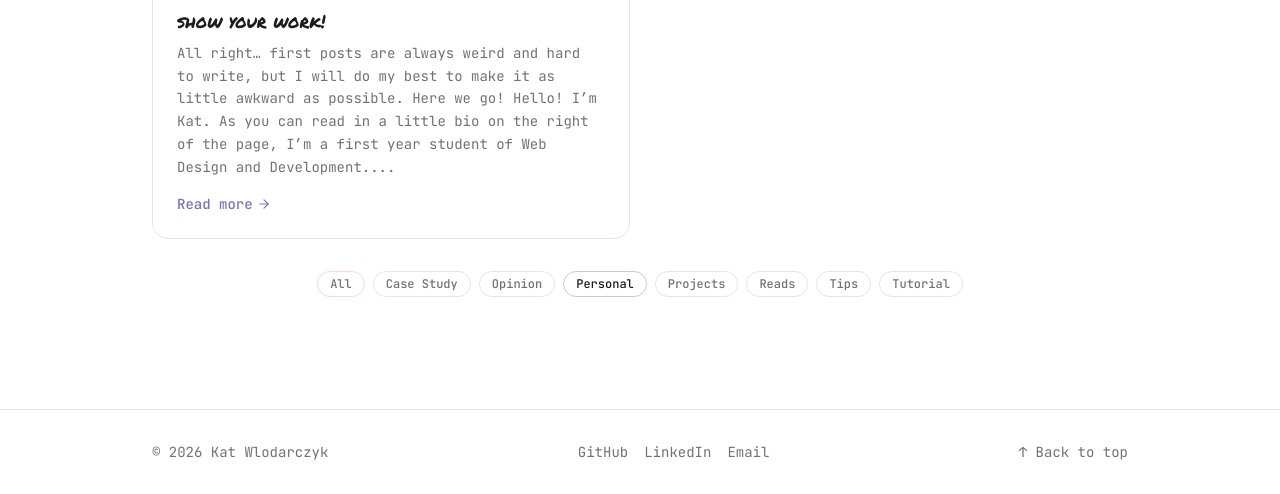
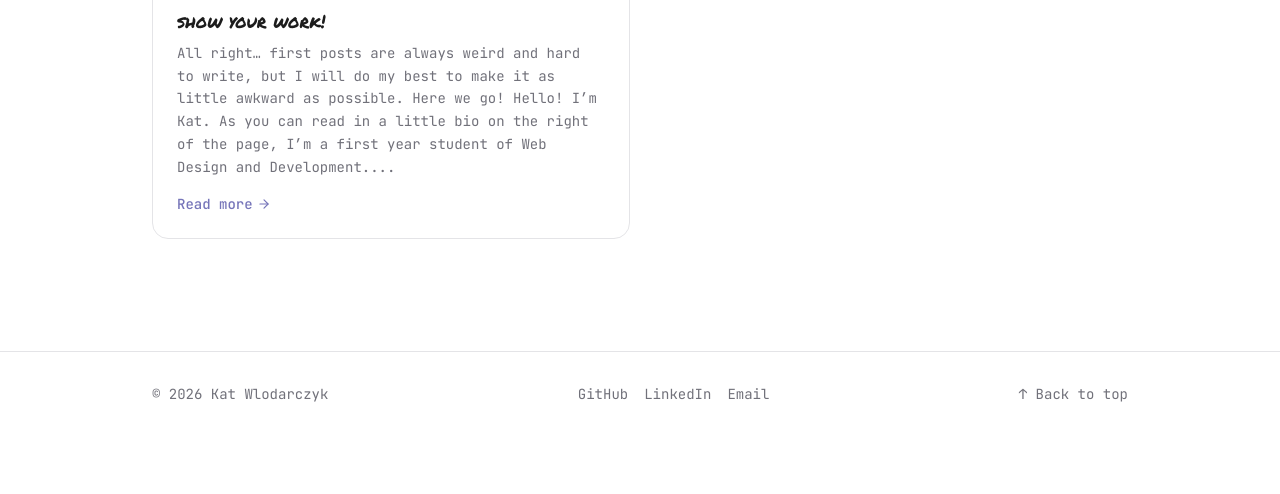
Before and after one commit to katwlodarczyk/katwlodarczyk2.0, an Astro site: page /blog/category/personal in a window 1280 px wide. Shown: the part 4831-5325 px from the top of the page. After the commit the page ends 5267 px from the top, so only its background shows below. Built offline with nearby package versions, Linux system fonts and the light colour scheme; Astro itself is replaced by a stand-in of ours.

Commit message:
categories

```diff
--- a/src/pages/blog/category/[category].astro
+++ b/src/pages/blog/category/[category].astro
@@ -83,28 +83,5 @@ const categories = [...new Set(allPosts.map((p) => p.data.category))].sort();
       ))}
     </div>
 
-    <!-- Category pills -->
-    <div class="flex flex-wrap gap-2 mt-8 justify-center">
-      <a
-        href="/blog"
-        class="px-3 py-1 rounded-full text-xs font-medium text-muted-foreground border border-secondary/40 hover:border-secondary transition-colors"
-      >
-        All
-      </a>
-      {categories.map((cat) => (
-        <a
-          href={`/blog/category/${cat.toLowerCase().replace(/\s+/g, "-")}`}
-          aria-current={cat === category ? "page" : undefined}
-          class:list={[
-            "px-3 py-1 rounded-full text-xs font-medium border transition-colors",
-            cat === category
-              ? "text-foreground border-primary/40"
-              : "text-muted-foreground border-border hover:border-secondary/60 hover:text-foreground"
-          ]}
-        >
-          {cat}
-        </a>
-      ))}
-    </div>
   </div>
 </Layout>
```
